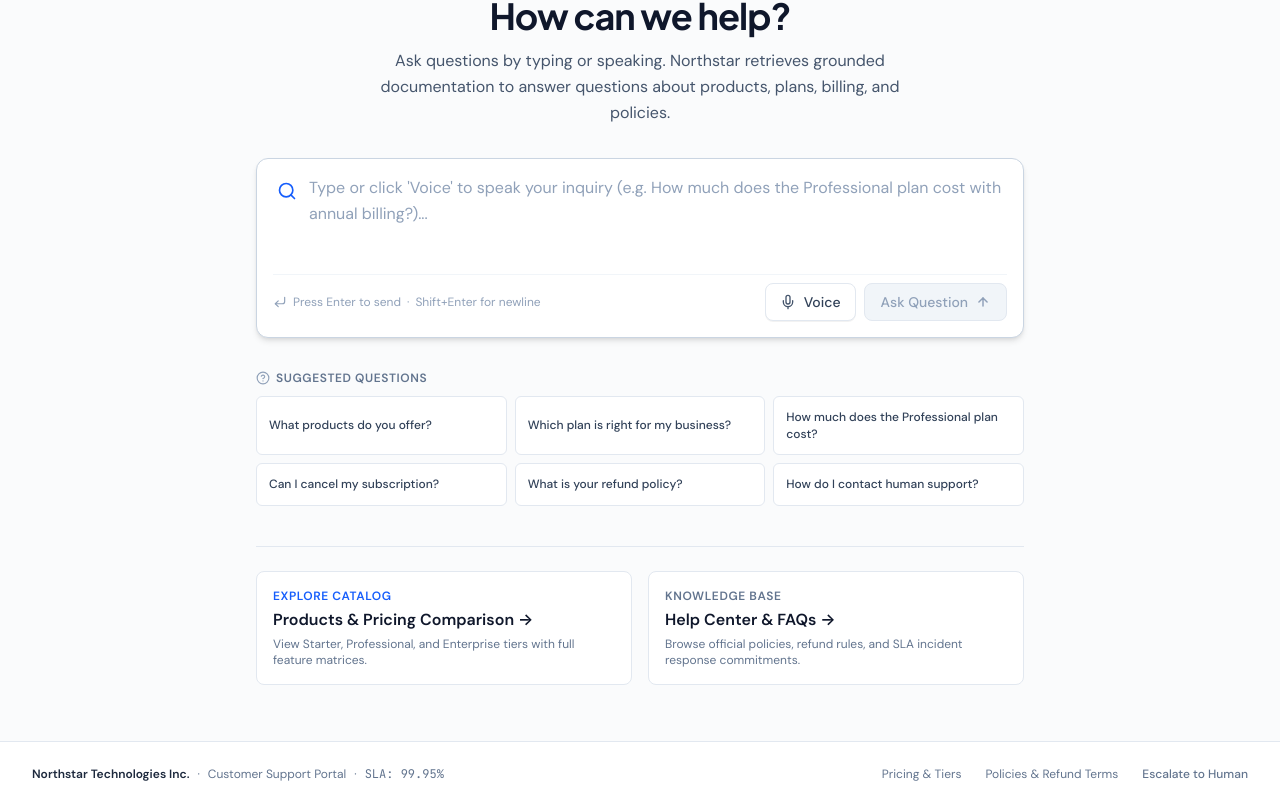
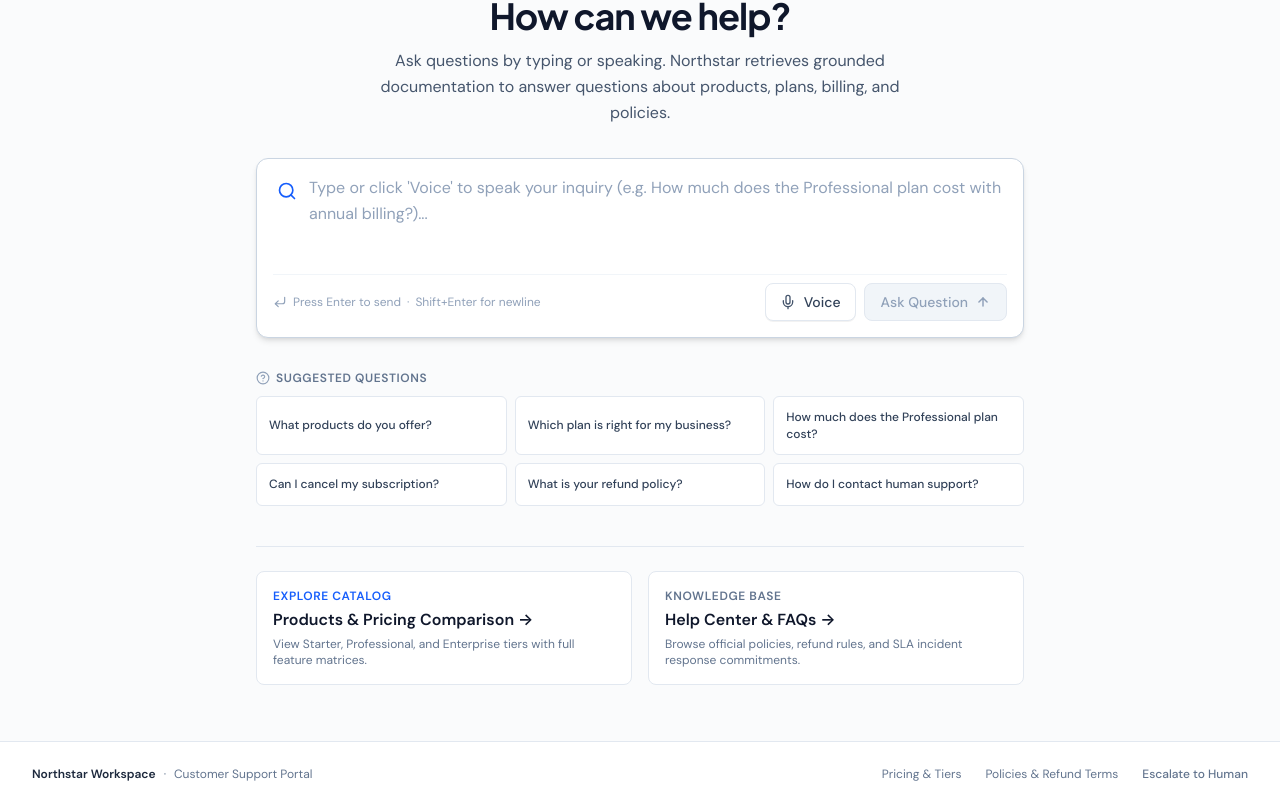
Before and after one commit to sakthivarshans/NorthStar-customer-service, a React (Vite) app: page / in a window 1280 px wide. Shown: the part 200-1006 px from the top of the page. Built offline with nearby package versions, Linux system fonts and the light colour scheme; no server answers.

Commit message:
Update src/components/layout/AppLayout.tsx

```diff
--- a/src/components/layout/AppLayout.tsx
+++ b/src/components/layout/AppLayout.tsx
@@ -60,11 +60,9 @@
       <footer className="bg-white border-t border-slate-200 mt-auto py-6 text-xs text-slate-500">
         <div className="max-w-7xl mx-auto px-4 sm:px-6 lg:px-8 flex flex-col sm:flex-row items-center justify-between gap-4">
           <div className="flex items-center gap-2">
-            <span className="font-semibold text-slate-800">Northstar Technologies Inc.</span>
+            <span className="font-semibold text-slate-800">Northstar Workspace</span>
             <span aria-hidden="true">·</span>
             <span>Customer Support Portal</span>
-            <span aria-hidden="true">·</span>
-            <span className="font-mono tabular-nums">SLA: 99.95%</span>
           </div>
 
           <div className="flex items-center gap-6">
```
